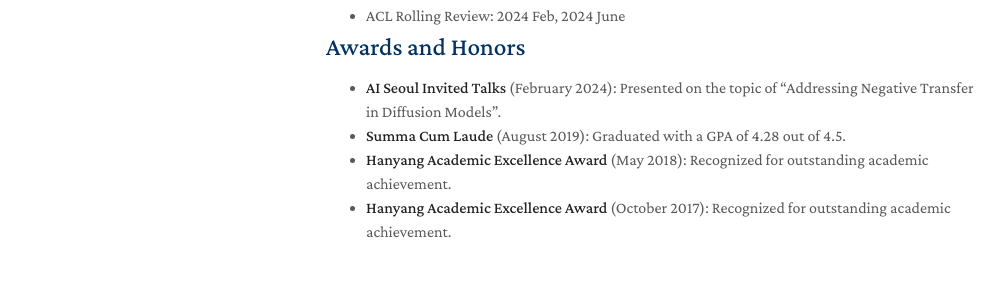
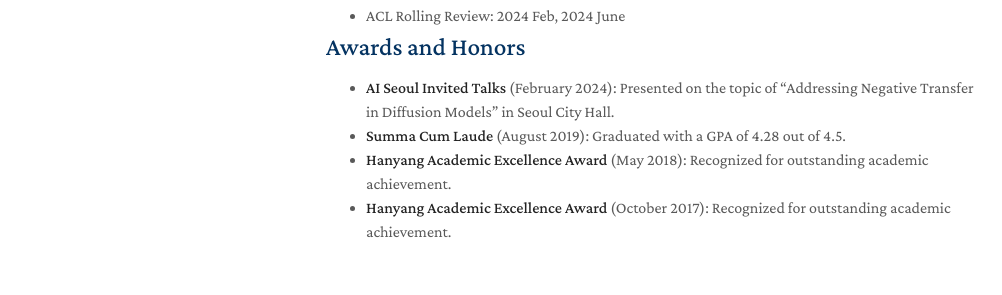
Before and after one commit to gohyojun15/gohyojun15.github.io, a Jekyll site: the page built from index.md, in a window 1280 px wide and 900 px high, scrolled down 3332 px. Shown: the part 518-813 px from the top of the window, without its empty margins (144-1146 px from the left). Built offline with Jekyll 4.4.1, drawn with Linux system fonts in a browser that asks for light colours; nearby versions of some CDN libraries; a style sheet for code colours, icons or effects is not loaded; our own code applies the rules of GitHub Pages for plain Markdown files.

Commit message:
Finalize (2)

```diff
--- a/index.md
+++ b/index.md
@@ -47,7 +47,7 @@ My research interests include generative models (especially Diffusion Models), 3
 
 ## Awards and Honors
 
-- **AI Seoul Invited Talks** (February 2024): Presented on the topic of "Addressing Negative Transfer in Diffusion Models".
+- **AI Seoul Invited Talks** (February 2024): Presented on the topic of "Addressing Negative Transfer in Diffusion Models" in Seoul City Hall.
 - **Summa Cum Laude** (August 2019): Graduated with a GPA of 4.28 out of 4.5.
 - **Hanyang Academic Excellence Award** (May 2018): Recognized for outstanding academic achievement.
 - **Hanyang Academic Excellence Award** (October 2017): Recognized for outstanding academic achievement.
```
